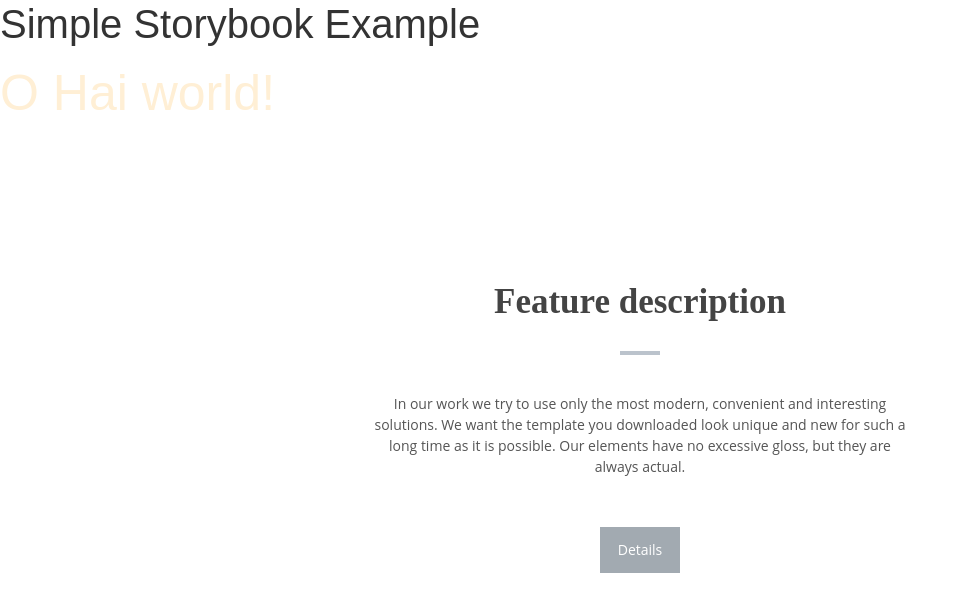
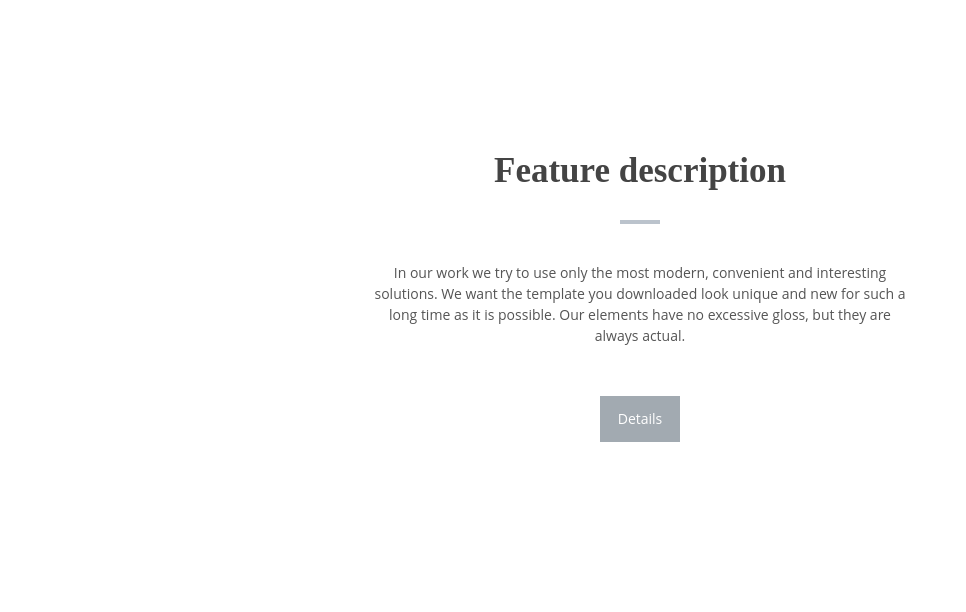
Before and after one commit to ksaaskil/next-website, a Next.js app: page / in a window 1280 px wide. Shown: the top 612 px of the page, without its empty margins (0-966 px from the left). Built offline with nearby package versions, Linux system fonts and the light colour scheme.

Commit message:
Clean-up.

```diff
--- a/components/Description.jsx
+++ b/components/Description.jsx
@@ -1,15 +1,15 @@
+import React from 'react'
 import '../css/bootstrap.weber.css'
 import '../css/custom.css'
 import '../css/fx.css'
 import '../css/magnific-popup.css'
-
 
 const Description = () => (<section id="desc-text-4" className="pt-75 pb-75 pt-md-150 pb-md-150 text-center light spr-edit-el spr-oc-show spr-wout">
     <div className="container">
         <div className="row">
             <div className="col-lg-6 ml-auto mr-auto">
                 <h3 className="mb-20"><strong>Feature description</strong></h3>
-                <svg xmlns="http://www.w3.org/2000/svg" height="20" viewBox="0 0 40 20" width="40" className="mb-30 svg-secondary" src="images/gallery/decor/line-h-1.svg" alt="sep"><path d="m0 8h40v4h-40z" fill-rule="evenodd"></path></svg>
+                <svg xmlns="http://www.w3.org/2000/svg" height="20" viewBox="0 0 40 20" width="40" className="mb-30 svg-secondary" src="images/gallery/decor/line-h-1.svg" alt="sep"><path d="m0 8h40v4h-40z" fillRule="evenodd"></path></svg>
                 <p className="mb-50">In our work we try to use only the most modern, convenient and interesting solutions. We want the template you downloaded look unique and new for such a long time as it is possible. Our elements have no excessive gloss, but they are always actual.</p>
                 <a className="btn btn-secondary" href="#">Details</a>
             </div>
--- a/components/HelloWorld.jsx
+++ /dev/null
@@ -1,9 +0,0 @@
-import React from 'react'
-import '../css/style.css'
-import '../css/bootstrap.weber.css'
-
-const Index = () => (
-    <div className='example'>O Hai world!</div>
-)
-
-export default Index
--- a/css/style.css
+++ /dev/null
@@ -1,4 +0,0 @@
-.example {
-    font-size: 50px;
-    color: papayawhip;
-  }
--- a/next.config.js
+++ b/next.config.js
@@ -1,16 +1,4 @@
 const withCSS = require('@zeit/next-css')
-/* Without CSS Modules, with PostCSS */
-module.exports = withCSS()
+const withImages = require('next-images')
 
-/* With CSS Modules */
-// module.exports = withCSS({ cssModules: true })
-
-/* With additional configuration on top of CSS Modules */
-/*
-module.exports = withCSS({
-  cssModules: true,
-  webpack: function (config) {
-    return config;
-  }
-});
-*/
+module.exports = withImages(withCSS())
--- a/package.json
+++ b/package.json
@@ -12,6 +12,7 @@
   "dependencies": {
     "@zeit/next-css": "^1.0.1",
     "next": "^7.0.2",
+    "next-images": "^1.0.4",
     "react": "^16.7.0",
     "react-dom": "^16.7.0"
   },
--- a/pages/index.jsx
+++ b/pages/index.jsx
@@ -1,10 +1,7 @@
-import HelloWorld from '../components/HelloWorld'
 import Description from '../components/Description'
 
 export default () => (
   <div>
-    <h1>Simple Storybook Example</h1>
-    <HelloWorld />
-    <Description />
+      <Description />
   </div>
 )
```
Also changed, not shown: 2 other files (tests, documents, lock files or other folders).
